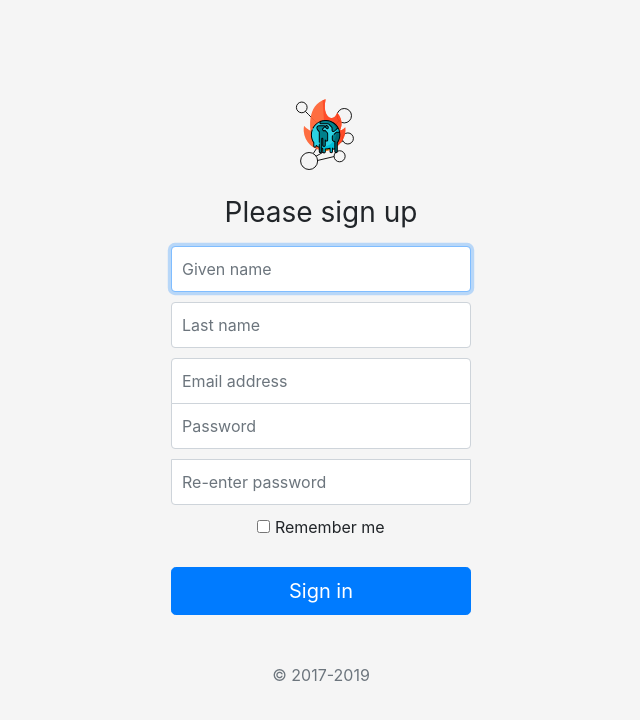
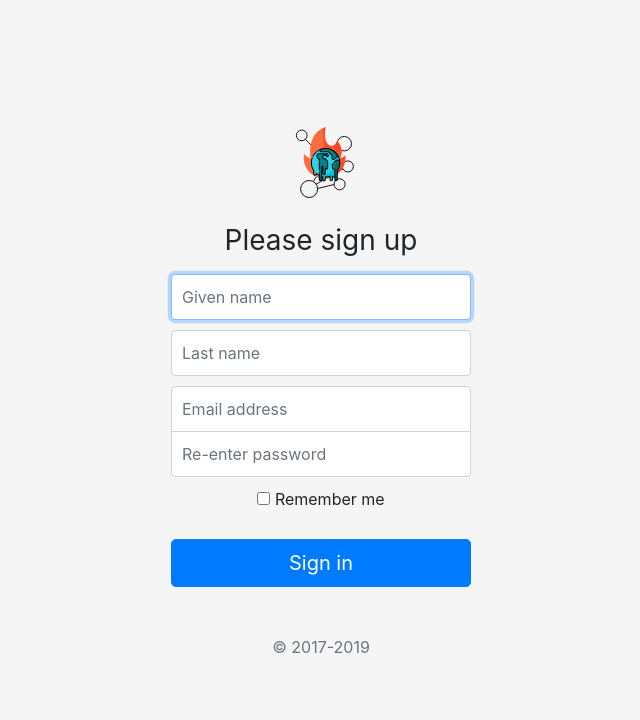
Before and after one commit to HackathonGermany/Smart, a PHP site: page /Login/register.php in a window 1280 px wide. Shown: the top 720 px of the page, without its empty margins (319-959 px from the left). Run offline with PHP 8.4, Linux system fonts and the light colour scheme.

Commit message:
removed input

```diff
--- a/Web/Login/register.php
+++ b/Web/Login/register.php
@@ -82,8 +82,6 @@ if($showFormular) {
   <input type="text" id="inputLastname" size="40"  maxlength="250" name="nachname" autofocus="" class="form-control" placeholder="Last name" required="">
   <label for="inputEmail" class="sr-only">Email address</label>
   <input type="email" id="inputEmail" size="40" maxlength="250" class="form-control" placeholder="Email address" required="" name="email" autofocus="">
-  <label for="inputPassword" class="sr-only">Password</label>
-  <input type="password" id="inputPassword" class="form-control" size="40" maxlength="250" name="passwort" autofocus="" placeholder="Password" required="">
   <label for="inputPassword2" class="sr-only">Re-enter password</label>
   <input type="password" id="inputPassword2" class="form-control" size="40" maxlength="250" name="passwort2" autofocus="" placeholder="Re-enter password" required="">
   <div class="checkbox mb-3">
```
